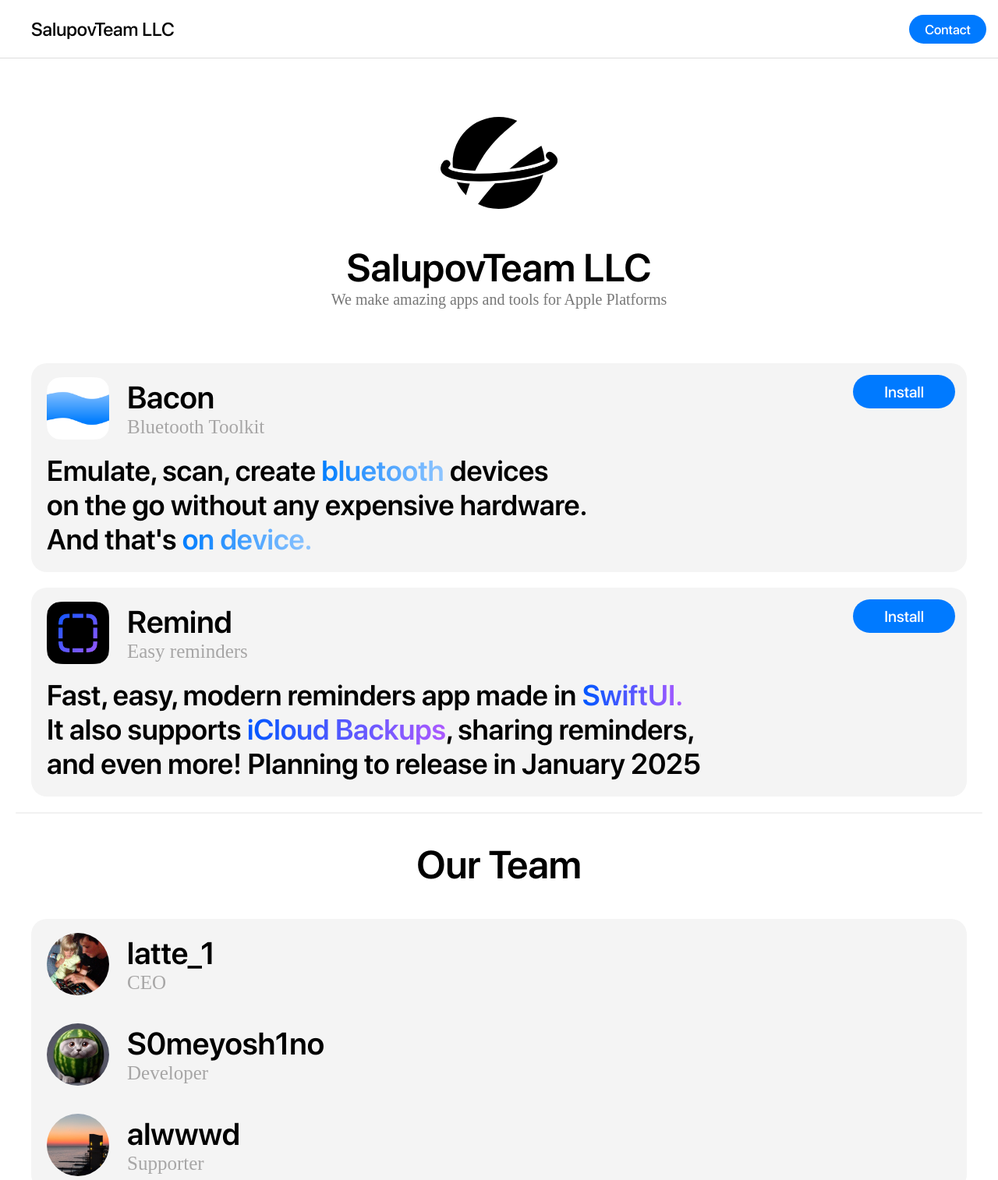
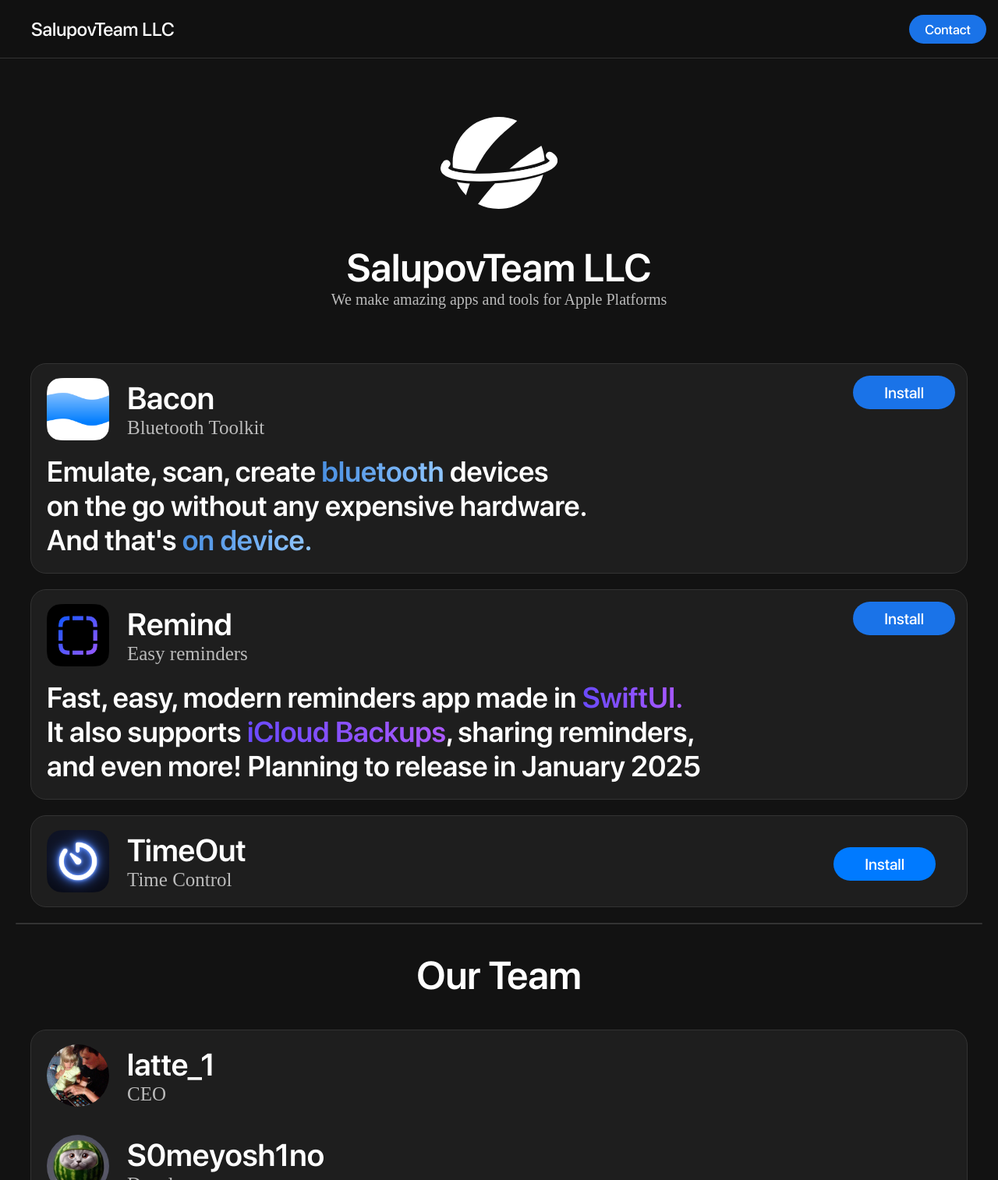
Before and after one commit to slds1/website, a plain HTML site: page index.html in a window 1280 px wide. Shown: the top 1514 px of the page at 78% size. Drawn offline with Linux system fonts and the dark colour scheme; a web font is replaced by a local one.

Commit message:
Dark mode

```diff
--- a/css/styles.css
+++ b/css/styles.css
@@ -242,6 +242,28 @@ header {
     background-color: #005bb5;
 }
 
+.download-btn-slim {
+    background-color: #007aff;
+    color: #fff;
+    border: none;
+    border-radius: 30px;
+    padding: 8px 40px;
+    cursor: pointer;
+    font-size: 20px;
+    font-weight: 400;
+    font-family: 'SF Pro Display Regular', inherit, serif;
+    position: absolute;
+    top: 40px;
+    right: 40px;
+    transition: background-color 0.2s;
+    text-decoration: none;
+}
+
+
+.download-btn-slim:hover {
+    background-color: #005bb5;
+}
+
 .object-block {
     position: relative;
 }
@@ -329,8 +351,26 @@ header {
     display: block;
 }
 
+.theme-image {
+    display: block;
+    width: 150px;
+    height: auto;
+}
+
+
 @media (max-width: 768px) {
     .download-btn {
+        display: block;
+        width: 100%;
+        text-align: center;
+        margin-top: 10px;
+        padding: 12px 20px;
+        position: static;
+        top: auto;
+        right: auto;
+        box-sizing: border-box;
+    }
+    .download-btn-slim {
         display: block;
         width: 100%;
         text-align: center;
@@ -356,3 +396,90 @@ header {
         padding-right: 20px;
     }
 }
+
+@media (prefers-color-scheme: dark) {
+    .theme-image {
+        content: url('planet-salupov-white.svg');
+    }
+    body {
+        background-color: #121212;
+        color: #ffffff;
+    }
+
+    header {
+        background-color: rgba(18, 18, 18, 0.8);
+        border-bottom: 1px solid #333;
+    }
+
+    .name, .content h1, .main-title, .section-title, .app-title, .team-name {
+        color: #ffffff;
+    }
+
+    .header-btn, .download-btn {
+        background-color: #1a73e8;
+        color: #ffffff;
+    }
+
+    .header-btn:hover, .download-btn:hover {
+        background-color: #135abe;
+    }
+
+    .content p, .description, .app-description, .team-role, .content-p {
+        color: #bbbbbb;
+    }
+
+    .divider {
+        background-color: #333333;
+    }
+
+    .object-block, .team-object-block {
+        background-color: #1e1e1e;
+        border: 1px solid #333;
+    }
+
+    .object-block h1, .team-object-block h1, .object-info {
+        color: #ffffff;
+    }
+
+    .object-block p, .team-object-block p {
+        color: #bbbbbb;
+    }
+
+    .popover {
+        background-color: #333333;
+        color: #ffffff;
+        box-shadow: 0 4px 8px rgba(255, 255, 255, 0.1);
+    }
+
+    .popover::before {
+        border-color: transparent transparent #333333 transparent;
+    }
+
+    .blue-gradient-text {
+        background: linear-gradient(90deg, #4a90e2, #90c6ff);
+        -webkit-background-clip: text;
+        -webkit-text-fill-color: transparent;
+    }
+
+    .purple-gradient-text {
+        background: linear-gradient(90deg, #6a4aff, #ac59ff);
+        -webkit-background-clip: text;
+        -webkit-text-fill-color: transparent;
+    }
+
+    @keyframes fadeBlurScaleIn {
+        0% {
+            opacity: 0;
+            filter: blur(30px);
+            transform: scale(0.5);
+            visibility: hidden;
+        }
+        100% {
+            opacity: 1;
+            filter: blur(0);
+            transform: scale(1);
+            visibility: visible;
+        }
+    }
+
+}
--- a/index.html
+++ b/index.html
@@ -19,7 +19,10 @@
 </header>
 
 <div class="content">
-    <img src="css/planet-salupov.svg" alt="Planet Salupov">
+  <div class="content">
+    <img class="theme-image" src="css/planet-salupov.svg" alt="Planet Salupov">
+  </div>
+
   <div style="height: 30px;"></div>
   <div class="content-title">SalupovTeam LLC</div>
   <div class="content-p">We make amazing apps and tools for Apple Platforms</div>
@@ -61,6 +64,19 @@
       <a href="https://testflight.apple.com/join/EjsXjAEu" class="download-btn">Install</a>
     </div>
   </div>
+  <div style="height: 20px;"></div>
+  <div class="object-block">
+    <div class="obj-block-hstack-small">
+      <img src="img/timeout.png" alt="TimeOut Icon" class="obj-block-icon">
+      <div class="obj-block-vstack-small">
+        <div class="obj-app-title">TimeOut</div>
+        <p>Time Control</p>
+      </div>
+    </div>
+    <div class="button-container">
+      <a href="https://duckss.me/timeout" class="download-btn-slim">Install</a>
+    </div>
+  </div>
   <div class="divider"></div>
 </div>
 
```
Also changed, not shown: css/planet-salupov-white.svg (added), img/timeout.png (added).
